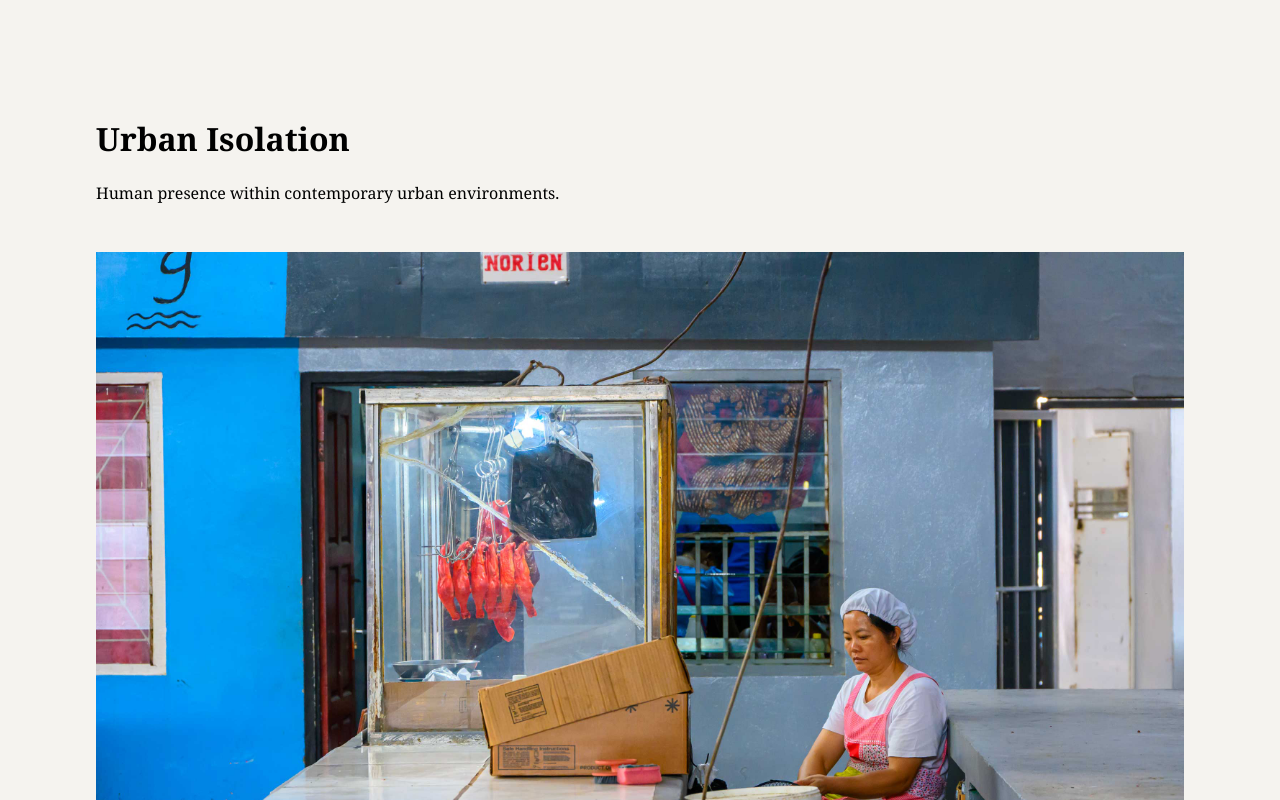
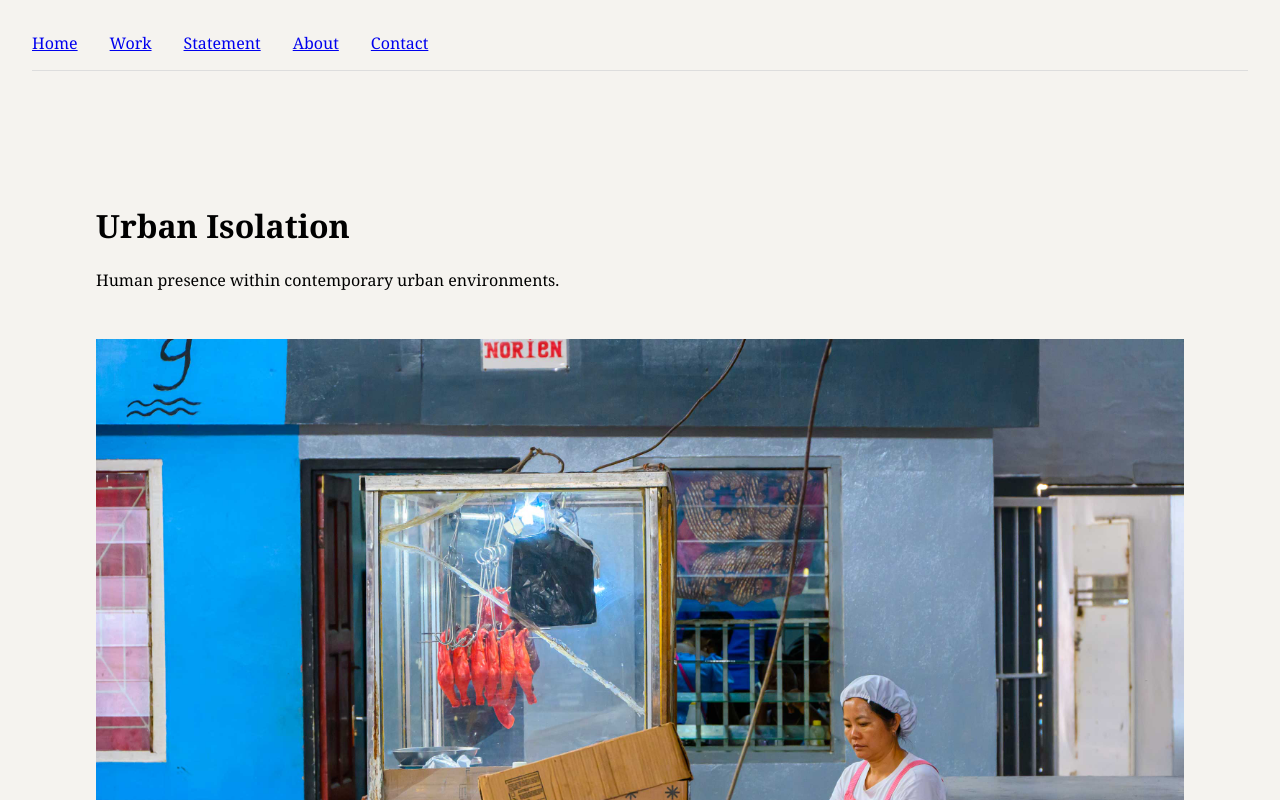
Before and after one commit to JensDDNN/jens-domela-portfolio, a Next.js app: page /work/urban-isolation in a window 1280 px wide. Shown: the top 800 px of the page. Built offline with nearby package versions, Linux system fonts and the light colour scheme.

Commit message:
Implement navigation bar in RootLayout
Added a navigation bar with links to various pages.

```diff
--- a/app/layout.tsx
+++ b/app/layout.tsx
@@ -1,3 +1,5 @@
+import Link from "next/link";
+
 export default function RootLayout({
   children,
 }: {
@@ -14,6 +16,22 @@ export default function RootLayout({
           background: "#f5f3ef",
         }}
       >
+        <nav
+          style={{
+            display: "flex",
+            gap: "2rem",
+            marginBottom: "3rem",
+            borderBottom: "1px solid #ddd",
+            paddingBottom: "1rem",
+          }}
+        >
+          <Link href="/">Home</Link>
+          <Link href="/work">Work</Link>
+          <Link href="/statement">Statement</Link>
+          <Link href="/about">About</Link>
+          <Link href="/contact">Contact</Link>
+        </nav>
+
         {children}
       </body>
     </html>
```
